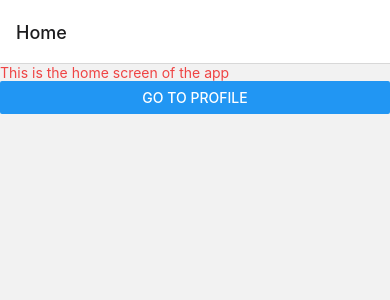
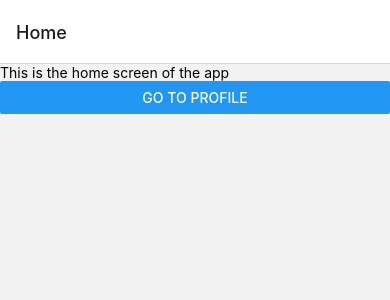
Before and after one commit to Henno0701/ProjectD-P1, a React Native app in the folder prototype1/: screen / in a window 390 px wide. Shown: the top 300 px of the page. Built offline with nearby package versions, Linux system fonts and the light colour scheme.

Commit message:
tailwind standaard css

```diff
--- a/prototype1/tailwind.config.js
+++ b/prototype1/tailwind.config.js
@@ -1,8 +1,14 @@
 /** @type {import('tailwindcss').Config} */
 module.exports = {
-  content: ["./App.{js,jsx,ts,tsx}", "./screens/**/*.{js,jsx,ts,tsx}"],
-  theme: {
-    extend: {},
-  },
-  plugins: [],
+    content: ["./App.{js,jsx,ts,tsx}", "./screens/**/*.{js,jsx,ts,tsx}"],
+    theme: {
+        extend: {},
+        colors: {
+            'main_bg_color': '#121212',
+            'secondary_bg_color': '#232323',
+            'third_bg_color': '#2E2E2E',
+            'schuberg_blue': '#1E80ED',
+        },
+    },
+    plugins: [],
 }
```
